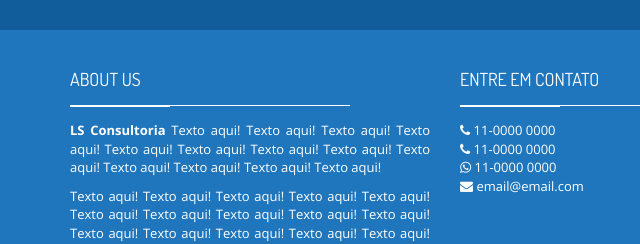
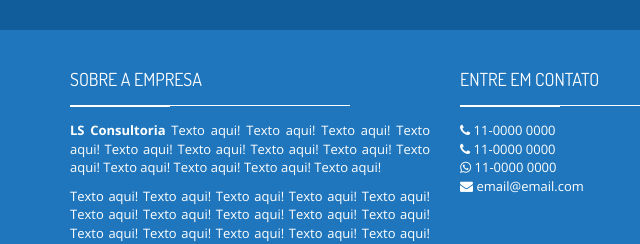
Before and after one commit to iesodias/lsconsultoriaodontosaude.com, a plain HTML site: page contact.html in a window 1280 px wide. Shown: the part 1000-1244 px from the top of the page, 0-640 px from the left. Drawn offline with nearby package versions, Linux system fonts and the light colour scheme; some packages are replaced by stand-ins of ours.

Commit message:
aboutus2

```diff
--- a/contact.html
+++ b/contact.html
@@ -155,7 +155,7 @@
 
             <div class="footer-col">
 
-              <h4 class="footer-title">About us <span class="title-under"></span></h4>
+              <h4 class="footer-title">Sobre a Empresa<span class="title-under"></span></h4>
 
               <div class="footer-content">
                 <p>
```
